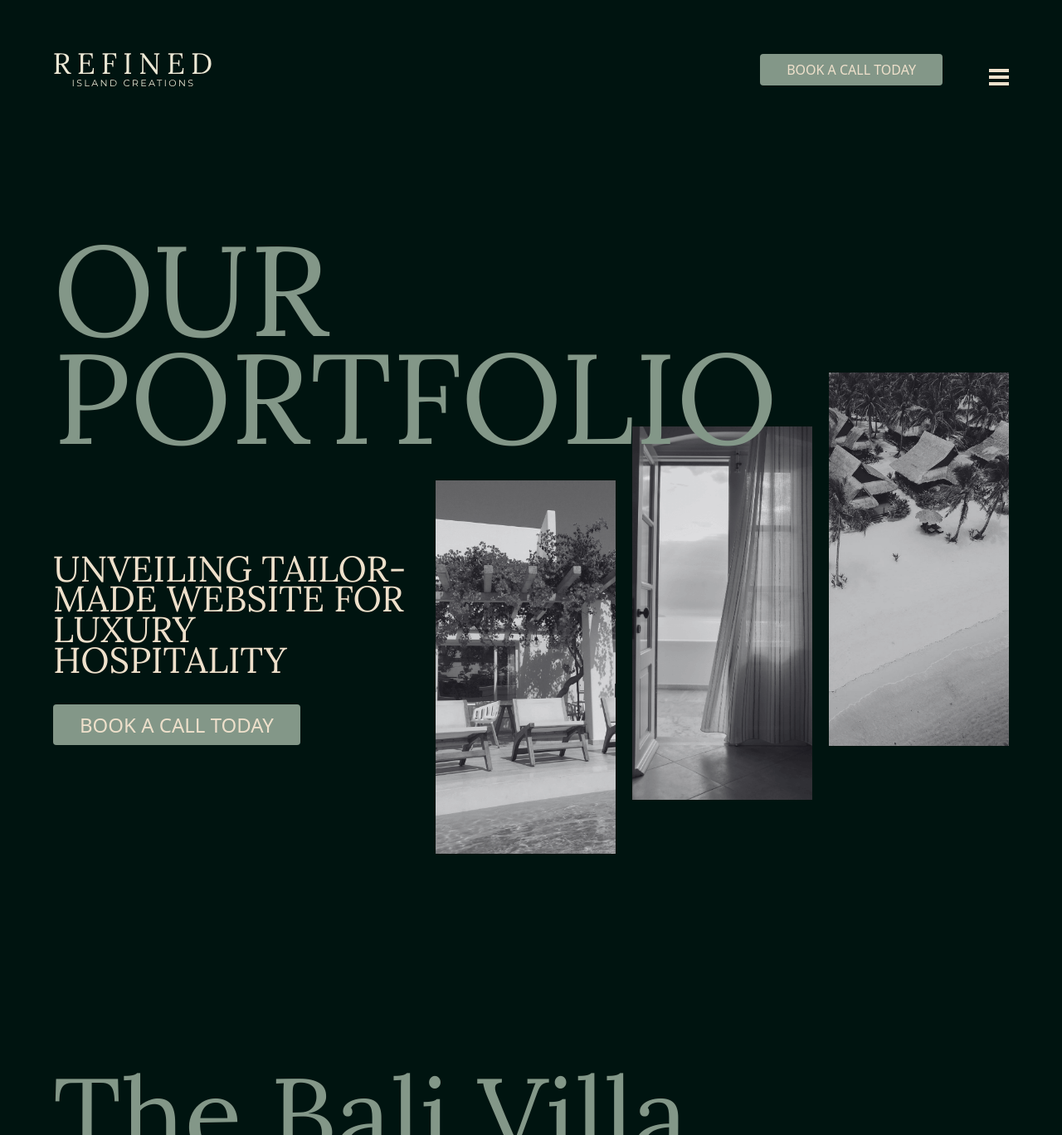
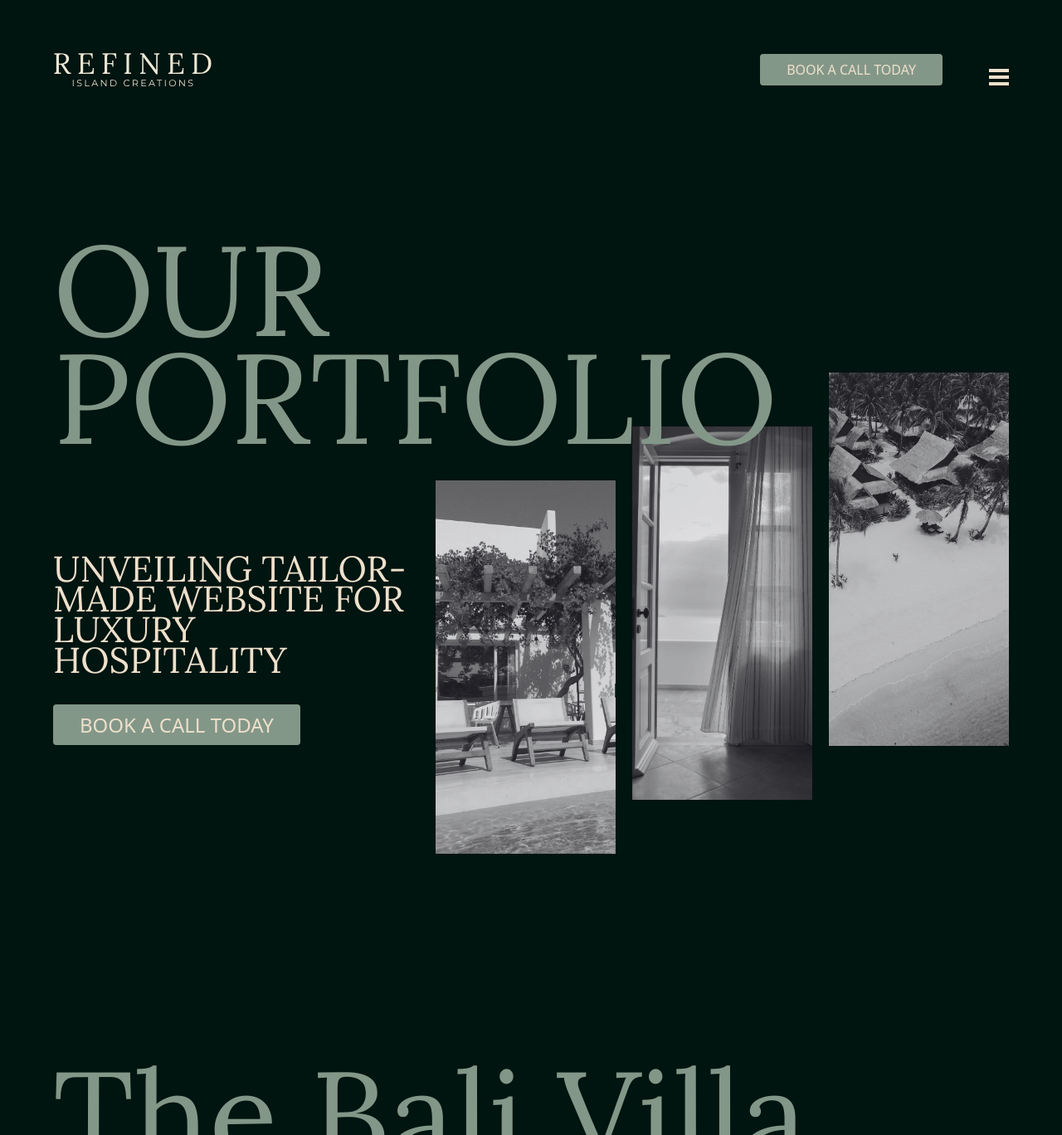
Before and after one commit to JuliaRees/refined-island-creations-2.0, a Jekyll site: the page built from portfolio.html, in a window 1280 px wide. Shown: the top 1368 px of the page at 83% size. Built offline with Jekyll 4.4.1, drawn with Linux system fonts in a browser that asks for light colours; nearby versions of some CDN libraries; grey boxes are pictures that could not be loaded.

Commit message:
portfolio responsive

```diff
--- a/assets/css/output-style.css
+++ b/assets/css/output-style.css
@@ -798,9 +798,6 @@ a {
 .text-\[1\.2rem\] {
   font-size: 1.2rem;
 }
-.text-\[2\.8rem\] {
-  font-size: 2.8rem;
-}
 .text-base {
   font-size: 1rem;
   line-height: 1.2;
@@ -1090,6 +1087,23 @@ svg {
     .process-pricing-title {
         font-size: 2.9rem;
     }
+
+    .portfolio-title {
+        font-size: 2.8rem;
+        line-height: 2.5rem;
+    }
+
+    .portfolio-title-padding {
+        padding-bottom: 24%;
+    }
+
+    .portfolio-title-padding-single {
+        padding-bottom: 10%;
+    }
+
+    .portfolio-video-width {
+        max-width: 18rem;
+    }
 }
 
 @media (min-width:330px) {
@@ -1103,6 +1117,15 @@ svg {
     .process-pricing-title {
         font-size: 3.2rem;
     }
+
+    .portfolio-title {
+        font-size: 3rem;
+        line-height: 2.7rem;
+    }
+
+    .portfolio-video-width {
+        max-width: 19.8rem;
+    }
 }
 
 @media (min-width:360px) {
@@ -1116,6 +1139,15 @@ svg {
     .process-pricing-title {
         font-size: 3.5rem;
     }
+
+    .portfolio-title {
+        font-size: 3.3rem;
+        line-height: 3rem;
+    }
+
+    .portfolio-video-width {
+        max-width: 21.7rem;
+    }
 }
 
 @media (min-width:390px) {
@@ -1129,6 +1161,11 @@ svg {
         padding-bottom: 20%;
         padding-left: 5%;
     }
+
+    .portfolio-video-width {
+        max-width: 23.5rem;
+    }
+
 }
 
 @media (min-width:420px) {
@@ -1144,6 +1181,24 @@ svg {
         padding-bottom: 18%;
     }
 
+    .portfolio-title {
+        font-size: 3.7rem;
+        line-height: 3.3rem;
+    }
+
+    .portfolio-title-padding {
+        padding-bottom: 23%;
+    }
+
+    .portfolio-title-padding-single {
+        padding-bottom: 9%;
+    }
+
+    .portfolio-video-width {
+        max-width: 25.4rem;
+    }
+
+
 }
 
 @media (min-width:450px) {
@@ -1157,12 +1212,30 @@ svg {
     .process-pricing-title {
         font-size: 4rem;
     }
+
+    .portfolio-title {
+        font-size: 4rem;
+        line-height: 3.5rem;
+    }
+
+    .portfolio-video-width {
+        max-width: 27.3rem;
+    }
 }
 
 @media (min-width:480px) {
     .responsive-header {
         font-size: 4.8rem;
     }
+
+    .portfolio-title {
+        font-size: 4.2rem;
+        line-height: 3.7rem;
+    }
+
+    .portfolio-video-width {
+        max-width: 29.2rem;
+    }
 }
 
 @media (min-width:510px) {
@@ -1176,12 +1249,29 @@ svg {
     .process-pricing-title {
         font-size: 4.5rem;
     }
+
+    .portfolio-title {
+        font-size: 4.4rem;
+        line-height: 3.9rem;
+    }
+
+    .portfolio-video-width {
+        max-width: 31rem;
+    }
 }
 
 @media (min-width:540px) {
     .responsive-header {
         font-size: 5.4rem;
     }
+
+    .portfolio-title-padding {
+        padding-bottom: 21.8%;
+      }
+
+    .portfolio-video-width {
+        max-width: 33rem;
+    }
 }
 
 @media (min-width:570px) {
@@ -1194,6 +1284,15 @@ svg {
     .process-pricing-title {
         font-size: 5rem;
     }
+
+    .portfolio-title {
+        font-size: 4.8rem;
+        line-height: 4.3rem;
+      }
+
+    .portfolio-video-width {
+        max-width: 35rem;
+    }
 }
 
 @media (min-width:640px) {
@@ -1256,6 +1355,15 @@ svg {
         font-size: 5.3rem;
     }
 
+    .portfolio-video-width {
+        max-width: 39rem;
+    }
+
+    .portfolio-title {
+        font-size: 5.4rem;
+        line-height: 4.8rem;
+      }
+
 }
 
 @media (min-width:702px) {
@@ -1302,6 +1410,18 @@ svg {
     .process-pricing-title {
         font-size: 5.6rem;
     }
+
+    .portfolio-title-padding-single {
+        padding-bottom: 8.4%;
+      }
+
+    .portfolio-title-padding {
+        padding-bottom: 20.5%;
+      }
+
+    .portfolio-video-width {
+        max-width: 42.7rem;
+      }
 }
 
 @media (min-width:720px) {
@@ -1312,6 +1432,11 @@ svg {
         margin-top: -50%;
     }
 
+    .portfolio-title {
+        font-size: 6rem;
+        line-height: 5.2rem;
+      }
+
 }
 
 @media (min-width:740px) {
@@ -1325,6 +1450,10 @@ svg {
     .padding-sm-service {
         padding-bottom: 17%;
     }
+
+    .portfolio-video-width {
+        max-width: 44.8rem;
+      }
 }
 
 @media (min-width:768px) {
@@ -1435,6 +1564,23 @@ svg {
         font-size: 6.2rem;
     }
 
+    .portfolio-title {
+        font-size: 6.6rem;
+        line-height: 5.7rem;
+      }
+
+    .portfolio-video-width {
+        max-width: 48.6rem;
+      }
+
+      .portfolio-title-padding-single {
+        padding-bottom: 8.1%;
+      }
+
+      .portfolio-title-padding {
+        padding-bottom: 19.5%;
+      }
+
 }
 
 @media (min-width:850px) {
@@ -1449,7 +1595,18 @@ svg {
         font-size: 6.6rem;
     }
 
-}
+    .portfolio-video-width {
+        max-width: 51.9rem;
+      }
+
+}
+
+@media (min-width: 892px) {
+    .portfolio-title {
+      font-size: 7.2rem;
+      line-height: 6.3rem;
+    }
+  }
 
 @media (min-width:900px) {
     .responsive-header {
@@ -1463,13 +1620,45 @@ svg {
         font-size: 7rem;
     }
 
-}
+    .portfolio-video-width {
+        max-width: 55.1rem;
+      }
+
+    .portfolio-title-padding {
+        padding-bottom: 20.9%;
+      }
+
+}
+
+@media (min-width: 945px) {
+    .portfolio-title {
+      font-size: 8rem;
+      line-height: 6.9rem;
+    }
+    .portfolio-video-width {
+        max-width: 57.7rem;
+      }
+    .portfolio-title-padding-single {
+        padding-bottom: 8.9%;
+      }
+    .portfolio-title-padding {
+        padding-bottom: 22%;
+      }
+
+  }
 
 @media (min-width:950px) {
     .responsive-header {
         font-size: 7.5rem;
     }
 
+    .portfolio-video-width {
+        max-width: 58.2rem;
+      }
+
+      .portfolio-title-padding {
+        padding-bottom: 21.8%;
+      }
 }
 
 @media (min-width:1000px) {
@@ -1488,12 +1677,31 @@ svg {
     .process-pricing-title {
         font-size: 7.5rem;
     }
+
+    .portfolio-video-width {
+        max-width: 60.8rem;
+      }
+
+      .portfolio-title-padding {
+        padding-bottom: 21%;
+      }
 }
 
 @media (min-width:1070px) {
     .padding-sm-service {
         padding-bottom: 16%;
     }
+
+    .portfolio-video-width {
+        max-width: 65.1rem;
+      }
+
+      .portfolio-title {
+        font-size: 8.5rem;
+        line-height: 7.3rem;
+      }
+
+
 }
 
 @media (min-width:1100px) {
@@ -1510,7 +1718,23 @@ svg {
     .process-pricing-title {
         font-size: 8.5rem;
     }
-}
+
+    .portfolio-title-padding-single {
+        padding-bottom: 8.4%;
+      }
+
+      .portfolio-title-padding {
+        padding-bottom: 20.1%;
+      }
+
+}
+
+@media (min-width: 1148px) {
+    .portfolio-title {
+      font-size: 9.5rem;
+      line-height: 8.1rem;
+    }
+  }
 
 @media (min-width:1200px) {
     .responsive-header {
@@ -1556,7 +1780,26 @@ svg {
         padding-bottom: 15%;
     }
 
-}
+    .portfolio-title-padding-single {
+        padding-bottom: 7.8%;
+      }
+
+      .portfolio-title-padding {
+        padding-bottom: 19%;
+      }
+
+}
+
+@media (min-width: 1283px) {
+    .portfolio-title {
+      font-size: 8.9rem;
+      line-height: 8.1rem;
+    }
+
+    .portfolio-title-padding {
+        padding-bottom: 7.8%;
+      }
+  }
 
 @media (min-width:1300px) {
     .responsive-header {
@@ -1574,6 +1817,13 @@ svg {
         padding-bottom: 15%;
     }
 
+    .portfolio-title-padding-single {
+        padding-bottom: 7.5%;
+      }
+
+    .portfolio-title-padding {
+        padding-bottom: 7.5%;
+      }
 }
 
 @media (min-width:1400px) {
@@ -1936,9 +2186,6 @@ input[type="number"] {
   .sm\:w-48 {
     width: 12rem;
   }
-  .sm\:max-w-2xl {
-    max-width: 42rem;
-  }
   .sm\:max-w-\[90vw\] {
     max-width: 90vw;
   }
@@ -2060,9 +2307,6 @@ input[type="number"] {
   .sm\:text-\[1\.475rem\] {
     font-size: 1.475rem;
   }
-  .sm\:text-\[3\.5rem\] {
-    font-size: 3.5rem;
-  }
   .sm\:text-\[7\.55rem\] {
     font-size: 7.55rem;
   }
@@ -2078,9 +2322,6 @@ input[type="number"] {
   .md\:block {
     display: block;
   }
-  .md\:max-w-4xl {
-    max-width: 56rem;
-  }
   .md\:grid-cols-3 {
     grid-template-columns: repeat(3, minmax(0, 1fr));
   }
@@ -2115,9 +2356,6 @@ input[type="number"] {
   .md\:text-\[1\.575rem\] {
     font-size: 1.575rem;
   }
-  .md\:text-\[5\.1rem\] {
-    font-size: 5.1rem;
-  }
 }
 
 @media (min-width: 1024px) {
@@ -2143,9 +2381,6 @@ input[type="number"] {
   .lg\:hidden {
     display: none;
   }
-  .lg\:max-w-5xl {
-    max-width: 64rem;
-  }
   .lg\:grid-cols-5 {
     grid-template-columns: repeat(5, minmax(0, 1fr));
   }
@@ -2167,9 +2402,6 @@ input[type="number"] {
   .lg\:pb-10p {
     padding-bottom: 10%;
   }
-  .lg\:pb-20p {
-    padding-bottom: 20%;
-  }
   .lg\:pb-3p {
     padding-bottom: 3%;
   }
@@ -2190,10 +2422,6 @@ input[type="number"] {
   }
   .lg\:text-left {
     text-align: left;
-  }
-  .lg\:text-9xl {
-    font-size: 8rem;
-    line-height: 1;
   }
 }
 
@@ -2239,9 +2467,6 @@ input[type="number"] {
   .xl\:pb-5p {
     padding-bottom: 5%;
   }
-  .xl\:pb-\[8\%\] {
-    padding-bottom: 8%;
-  }
   .xl\:pt-5p {
     padding-top: 5%;
   }
@@ -2271,9 +2496,6 @@ input[type="number"] {
   .\32xl\:pb-5p {
     padding-bottom: 5%;
   }
-  .\32xl\:pb-\[6\%\] {
-    padding-bottom: 6%;
-  }
   .\32xl\:pt-5p {
     padding-top: 5%;
   }
--- a/portfolio.html
+++ b/portfolio.html
@@ -70,14 +70,14 @@ seo:
 
 <section class="px-5p py-10p 2xl:py-5p">
 
-        <div class="pb-10p sm:pb-5p lg:pb-10p xl:pb-[8%] 2xl:pb-[6%]">
+        <div class="portfolio-title-padding-single">
             <div class="pt-5p relative">
-                <p class="font-serif text-lightest text-[2.8rem] sm:text-[3.5rem] md:text-[5.1rem] lg:text-9xl mb-0 absolute z-10 text-lightgreen"> The Bali Villa </p>
+                <p class="font-serif portfolio-title mb-0 absolute z-10 text-lightgreen"> The Bali Villa </p>
             </div>
         </div>
 
         <div class="flex justify-center">
-        <video autoplay muted loop playsinline poster="/images/bali-villa-coverphoto.jpg" class="max-w-s sm:max-w-2xl md:max-w-4xl lg:max-w-5xl">
+        <video autoplay muted loop playsinline poster="/images/bali-villa-coverphoto.jpg" class="portfolio-video-width">
             <source src="/videos/bali-villa-webm.webm" type="video/webm">
             <source src="/videos/bali-villa-mp4.mp4" type="video/mp4">
             <p> Sorry, your browser doesn't support embedded videos </p>
@@ -94,14 +94,14 @@ seo:
 
 <section class="px-5p">
 
-    <div class="pb-15p sm:pb-5p lg:pb-20p xl:pb-[8%] 2xl:pb-[6%] text-right">
+    <div class="portfolio-title-padding text-right">
         <div class="pt-5p relative text-right">
-            <p class="font-serif text-lightest text-[2.8rem] sm:text-[3.5rem] md:text-[5.1rem] lg:text-9xl mb-0 absolute z-10 right-0 text-lightgreen"> The Beauty Salon </p>
+            <p class="font-serif portfolio-title mb-0 absolute z-10 right-0 text-lightgreen"> The Beauty Salon </p>
         </div>
     </div>
 
     <div class="flex justify-center">
-    <video autoplay muted loop playsinline poster="/images/beauty-salon-coverphoto.jpg" class="max-w-s sm:max-w-2xl md:max-w-4xl lg:max-w-5xl">
+    <video autoplay muted loop playsinline poster="/images/beauty-salon-coverphoto.jpg" class="portfolio-video-width">
         <source src="/videos/beauty-salon-webm.webm" type="video/webm">
         <source src="/videos/beauty-salon-mp4.mp4" type="video/mp4">
         <p> Sorry, your browser doesn't support embedded videos </p>
@@ -119,14 +119,14 @@ seo:
 <section class="px-5p py-10p">
 
 
-    <div class="pb-15p sm:pb-5p lg:pb-20p xl:pb-[8%] 2xl:pb-[6%]">
+    <div class="portfolio-title-padding">
         <div class="pt-5p relative">
-            <p class="font-serif text-lightest text-[2.8rem] sm:text-[3.5rem] md:text-[5.1rem] lg:text-9xl mb-0 absolute z-10 text-lightgreen"> Hikari Hideaway </p>
+            <p class="font-serif portfolio-title mb-0 absolute z-10 text-lightgreen"> Hikari Hideaway </p>
         </div>
     </div>
 
     <div class="flex justify-center">
-    <video autoplay muted loop playsinline poster="/images/hikari-hideaway-coverphoto.jpg" class="max-w-s sm:max-w-2xl md:max-w-4xl lg:max-w-5xl">
+    <video autoplay muted loop playsinline poster="/images/hikari-hideaway-coverphoto.jpg" class="portfolio-video-width">
         <source src="/videos/hikari-hideaway-webm.webm" type="video/webm">
         <source src="/videos/hikari-hideaway-mp4.mp4" type="video/mp4">
         <p> Sorry, your browser doesn't support embedded videos </p>
@@ -143,14 +143,14 @@ seo:
 
 <section class="px-5p pb-5p">
 
-    <div class="pb-15p sm:pb-5p lg:pb-20p xl:pb-[8%] 2xl:pb-[6%] text-right">
+    <div class="portfolio-title-padding text-right">
         <div class="pt-5p relative text-right">
-            <p class="font-serif text-lightest text-[2.8rem] sm:text-[3.5rem] md:text-[5.1rem] lg:text-9xl mb-0 absolute z-10 right-0 text-lightgreen"> The Iron District </p>
+            <p class="font-serif portfolio-title mb-0 absolute z-10 right-0 text-lightgreen"> The Iron District </p>
         </div>
     </div>
 
     <div class="flex justify-center">
-        <video autoplay muted loop playsinline poster="/images/iron-district-coverphoto.jpg" class="max-w-s sm:max-w-2xl md:max-w-4xl lg:max-w-5xl">
+        <video autoplay muted loop playsinline poster="/images/iron-district-coverphoto.jpg" class="portfolio-video-width">
             <source src="/videos/iron-district-webm.webm" type="video/webm">
             <source src="/videos/iron-district-mp4.mp4" type="video/mp4">
             <p> Sorry, your browser doesn't support embedded videos </p>
--- a/style.css
+++ b/style.css
@@ -251,6 +251,23 @@ svg {
     .process-pricing-title {
         font-size: 2.9rem;
     }
+
+    .portfolio-title {
+        font-size: 2.8rem;
+        line-height: 2.5rem;
+    }
+
+    .portfolio-title-padding {
+        padding-bottom: 24%;
+    }
+
+    .portfolio-title-padding-single {
+        padding-bottom: 10%;
+    }
+
+    .portfolio-video-width {
+        max-width: 18rem;
+    }
 }
 
 @media (min-width:330px) {
@@ -263,6 +280,15 @@ svg {
 
     .process-pricing-title {
         font-size: 3.2rem;
+    }
+
+    .portfolio-title {
+        font-size: 3rem;
+        line-height: 2.7rem;
+    }
+
+    .portfolio-video-width {
+        max-width: 19.8rem;
     }
 }
 
@@ -277,6 +303,15 @@ svg {
     .process-pricing-title {
         font-size: 3.5rem;
     }
+
+    .portfolio-title {
+        font-size: 3.3rem;
+        line-height: 3rem;
+    }
+
+    .portfolio-video-width {
+        max-width: 21.7rem;
+    }
 }
 
 @media (min-width:390px) {
@@ -290,6 +325,11 @@ svg {
         padding-bottom: 20%;
         padding-left: 5%;
     }
+
+    .portfolio-video-width {
+        max-width: 23.5rem;
+    }
+
 }
 
 @media (min-width:420px) {
@@ -305,6 +345,24 @@ svg {
         padding-bottom: 18%;
     }
 
+    .portfolio-title {
+        font-size: 3.7rem;
+        line-height: 3.3rem;
+    }
+
+    .portfolio-title-padding {
+        padding-bottom: 23%;
+    }
+
+    .portfolio-title-padding-single {
+        padding-bottom: 9%;
+    }
+
+    .portfolio-video-width {
+        max-width: 25.4rem;
+    }
+
+
 }
 
 @media (min-width:450px) {
@@ -318,11 +376,29 @@ svg {
     .process-pricing-title {
         font-size: 4rem;
     }
+
+    .portfolio-title {
+        font-size: 4rem;
+        line-height: 3.5rem;
+    }
+
+    .portfolio-video-width {
+        max-width: 27.3rem;
+    }
 }
 
 @media (min-width:480px) {
     .responsive-header {
         font-size: 4.8rem;
+    }
+
+    .portfolio-title {
+        font-size: 4.2rem;
+        line-height: 3.7rem;
+    }
+
+    .portfolio-video-width {
+        max-width: 29.2rem;
     }
 }
 
@@ -337,11 +413,28 @@ svg {
     .process-pricing-title {
         font-size: 4.5rem;
     }
+
+    .portfolio-title {
+        font-size: 4.4rem;
+        line-height: 3.9rem;
+    }
+
+    .portfolio-video-width {
+        max-width: 31rem;
+    }
 }
 
 @media (min-width:540px) {
     .responsive-header {
         font-size: 5.4rem;
+    }
+
+    .portfolio-title-padding {
+        padding-bottom: 21.8%;
+      }
+
+    .portfolio-video-width {
+        max-width: 33rem;
     }
 }
 
@@ -354,6 +447,15 @@ svg {
     }
     .process-pricing-title {
         font-size: 5rem;
+    }
+
+    .portfolio-title {
+        font-size: 4.8rem;
+        line-height: 4.3rem;
+      }
+
+    .portfolio-video-width {
+        max-width: 35rem;
     }
 }
 
@@ -417,6 +519,15 @@ svg {
         font-size: 5.3rem;
     }
 
+    .portfolio-video-width {
+        max-width: 39rem;
+    }
+
+    .portfolio-title {
+        font-size: 5.4rem;
+        line-height: 4.8rem;
+      }
+
 }
 
 @media (min-width:702px) {
@@ -463,6 +574,18 @@ svg {
     .process-pricing-title {
         font-size: 5.6rem;
     }
+
+    .portfolio-title-padding-single {
+        padding-bottom: 8.4%;
+      }
+
+    .portfolio-title-padding {
+        padding-bottom: 20.5%;
+      }
+
+    .portfolio-video-width {
+        max-width: 42.7rem;
+      }
 }
 
 @media (min-width:720px) {
@@ -472,6 +595,11 @@ svg {
     .services-second-picture {
         margin-top: -50%;
     }
+
+    .portfolio-title {
+        font-size: 6rem;
+        line-height: 5.2rem;
+      }
 
 }
 
@@ -486,6 +614,10 @@ svg {
     .padding-sm-service {
         padding-bottom: 17%;
     }
+
+    .portfolio-video-width {
+        max-width: 44.8rem;
+      }
 }
 
 @media (min-width:768px) {
@@ -596,6 +728,23 @@ svg {
         font-size: 6.2rem;
     }
 
+    .portfolio-title {
+        font-size: 6.6rem;
+        line-height: 5.7rem;
+      }
+
+    .portfolio-video-width {
+        max-width: 48.6rem;
+      }
+
+      .portfolio-title-padding-single {
+        padding-bottom: 8.1%;
+      }
+
+      .portfolio-title-padding {
+        padding-bottom: 19.5%;
+      }
+
 }
 
 @media (min-width:850px) {
@@ -610,7 +759,18 @@ svg {
         font-size: 6.6rem;
     }
 
+    .portfolio-video-width {
+        max-width: 51.9rem;
+      }
+
 }
+
+@media (min-width: 892px) {
+    .portfolio-title {
+      font-size: 7.2rem;
+      line-height: 6.3rem;
+    }
+  }
 
 @media (min-width:900px) {
     .responsive-header {
@@ -624,13 +784,45 @@ svg {
         font-size: 7rem;
     }
 
+    .portfolio-video-width {
+        max-width: 55.1rem;
+      }
+
+    .portfolio-title-padding {
+        padding-bottom: 20.9%;
+      }
+
 }
+
+@media (min-width: 945px) {
+    .portfolio-title {
+      font-size: 8rem;
+      line-height: 6.9rem;
+    }
+    .portfolio-video-width {
+        max-width: 57.7rem;
+      }
+    .portfolio-title-padding-single {
+        padding-bottom: 8.9%;
+      }
+    .portfolio-title-padding {
+        padding-bottom: 22%;
+      }
+
+  }
 
 @media (min-width:950px) {
     .responsive-header {
         font-size: 7.5rem;
     }
 
+    .portfolio-video-width {
+        max-width: 58.2rem;
+      }
+
+      .portfolio-title-padding {
+        padding-bottom: 21.8%;
+      }
 }
 
 @media (min-width:1000px) {
@@ -649,12 +841,31 @@ svg {
     .process-pricing-title {
         font-size: 7.5rem;
     }
+
+    .portfolio-video-width {
+        max-width: 60.8rem;
+      }
+
+      .portfolio-title-padding {
+        padding-bottom: 21%;
+      }
 }
 
 @media (min-width:1070px) {
     .padding-sm-service {
         padding-bottom: 16%;
     }
+
+    .portfolio-video-width {
+        max-width: 65.1rem;
+      }
+
+      .portfolio-title {
+        font-size: 8.5rem;
+        line-height: 7.3rem;
+      }
+
+
 }
 
 @media (min-width:1100px) {
@@ -671,7 +882,23 @@ svg {
     .process-pricing-title {
         font-size: 8.5rem;
     }
+
+    .portfolio-title-padding-single {
+        padding-bottom: 8.4%;
+      }
+
+      .portfolio-title-padding {
+        padding-bottom: 20.1%;
+      }
+
 }
+
+@media (min-width: 1148px) {
+    .portfolio-title {
+      font-size: 9.5rem;
+      line-height: 8.1rem;
+    }
+  }
 
 @media (min-width:1200px) {
     .responsive-header {
@@ -717,7 +944,26 @@ svg {
         padding-bottom: 15%;
     }
 
+    .portfolio-title-padding-single {
+        padding-bottom: 7.8%;
+      }
+
+      .portfolio-title-padding {
+        padding-bottom: 19%;
+      }
+
 }
+
+@media (min-width: 1283px) {
+    .portfolio-title {
+      font-size: 8.9rem;
+      line-height: 8.1rem;
+    }
+
+    .portfolio-title-padding {
+        padding-bottom: 7.8%;
+      }
+  }
 
 @media (min-width:1300px) {
     .responsive-header {
@@ -735,6 +981,13 @@ svg {
         padding-bottom: 15%;
     }
 
+    .portfolio-title-padding-single {
+        padding-bottom: 7.5%;
+      }
+
+    .portfolio-title-padding {
+        padding-bottom: 7.5%;
+      }
 }
 
 @media (min-width:1400px) {
@@ -766,6 +1019,14 @@ svg {
     .process-pricing-title {
         font-size: 10.5rem;
     }
+
+    .portfolio-title-padding-single {
+        padding-bottom: 7%;
+      }
+
+      .portfolio-title-padding {
+        padding-bottom: 7%;
+      }
 }
 
 @media (min-width:1600px) {
@@ -779,6 +1040,14 @@ svg {
     .process-pricing-title {
         font-size: 11.8rem;
     }
+
+    .portfolio-title-padding-single {
+        padding-bottom: 6.4%;
+      }
+
+      .portfolio-title-padding {
+        padding-bottom: 6.4%;
+      }
 }
 
 
```
